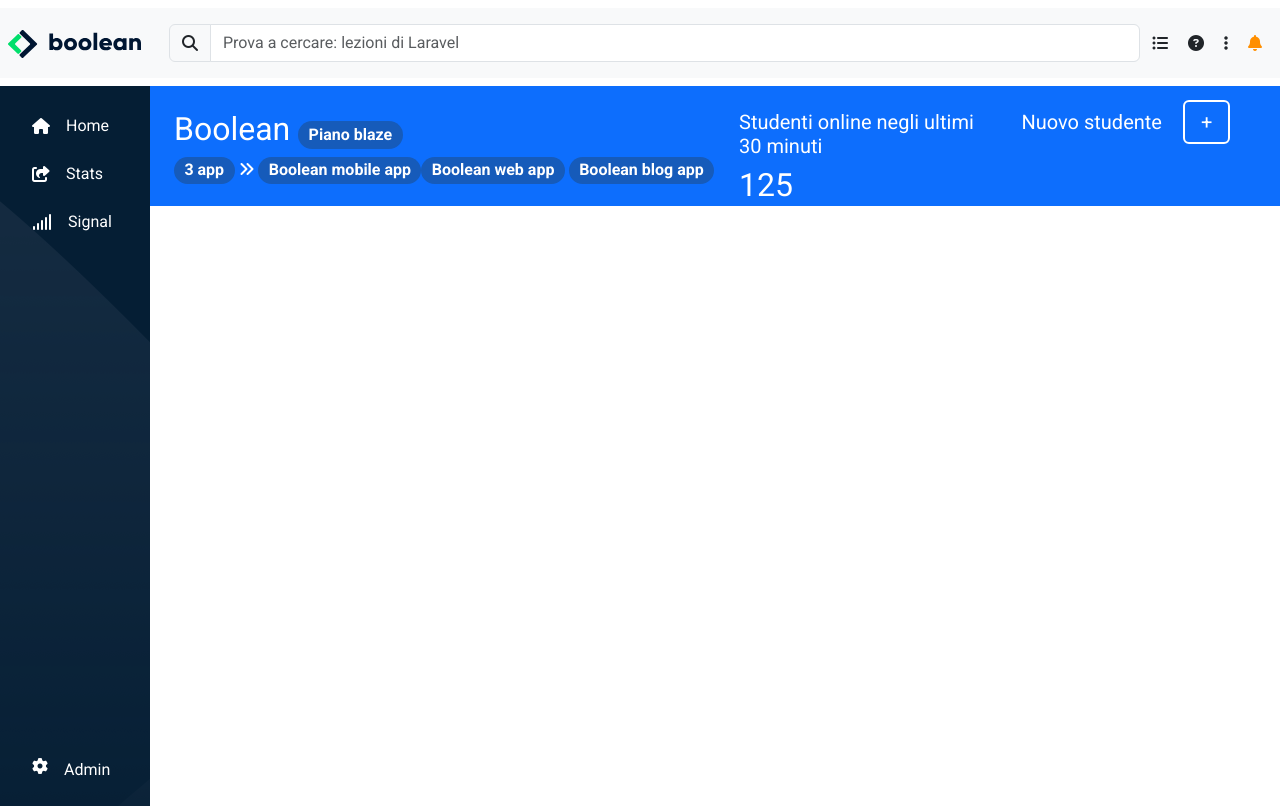
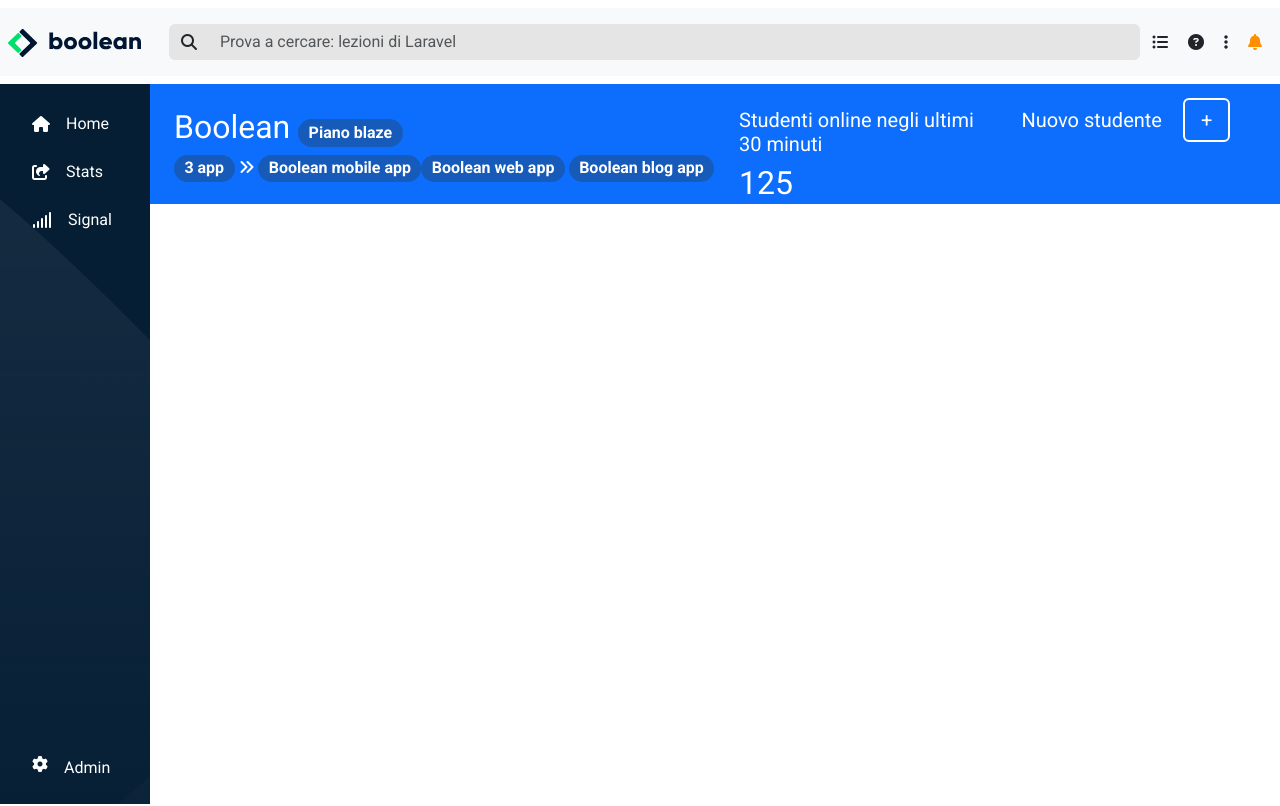
Before and after one commit to danielecarpentiero/html-css-bootstrap-dashboard, a plain HTML site: page index.html in a window 1280 px wide. Drawn offline with nearby package versions, Linux system fonts and the light colour scheme.

Commit message:
fix: header

```diff
--- a/css/style.css
+++ b/css/style.css
@@ -31,6 +31,16 @@ nav .navbar-brand:nth-of-type(2) img {
 #nav-icons i:last-of-type {
   color: #ff8f00;
 }
+
+#basic-addon1,
+.form-control {
+  background: transparent;
+}
+
+.input-group {
+  background-color: #e5e5e5;
+}
+
 /* /header */
 /* Main */
 
--- a/index.html
+++ b/index.html
@@ -38,13 +38,13 @@
         </a>
         <nav class="navbar bg-body-tertiary flex-grow-1">
           <form class="container-fluid">
-            <div class="input-group">
-              <span class="input-group-text" id="basic-addon1"
+            <div class="input-group rounded">
+              <span class="input-group-text border-0" id="basic-addon1"
                 ><i class="fa-solid fa-magnifying-glass"></i
               ></span>
               <input
                 type="text"
-                class="form-control border-left-0"
+                class="form-control rounded border-0"
                 placeholder="Prova a cercare: lezioni di Laravel"
                 aria-label="Username"
                 aria-describedby="basic-addon1"
```
